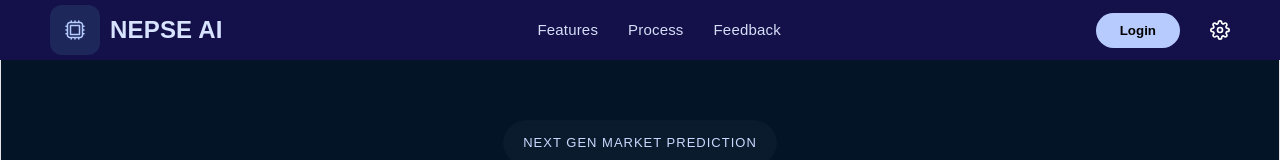
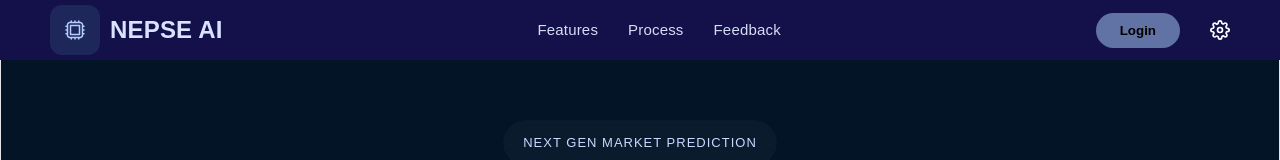
Before and after one commit to prem231631/NEPSE-AI-Web-Application, a React (Vite) app: page / in a window 1280 px wide. Shown: the top 160 px of the page. Built offline with nearby package versions, Linux system fonts and the light colour scheme.

Commit message:
Watchlist Setup

```diff
--- /dev/null
+++ b/src/components/watchlist.jsx
@@ -0,0 +1 @@
+import sidebar from "../components/Sidebar"
--- a/src/styles/navbar.css
+++ b/src/styles/navbar.css
@@ -58,7 +58,7 @@
 
 .start-btn{
     border: none;
-    background: #b8cbff;
+    background: #6173a5;
     padding: 10px 24px;
     border-radius: 20px;
     font-weight: 600;
```
